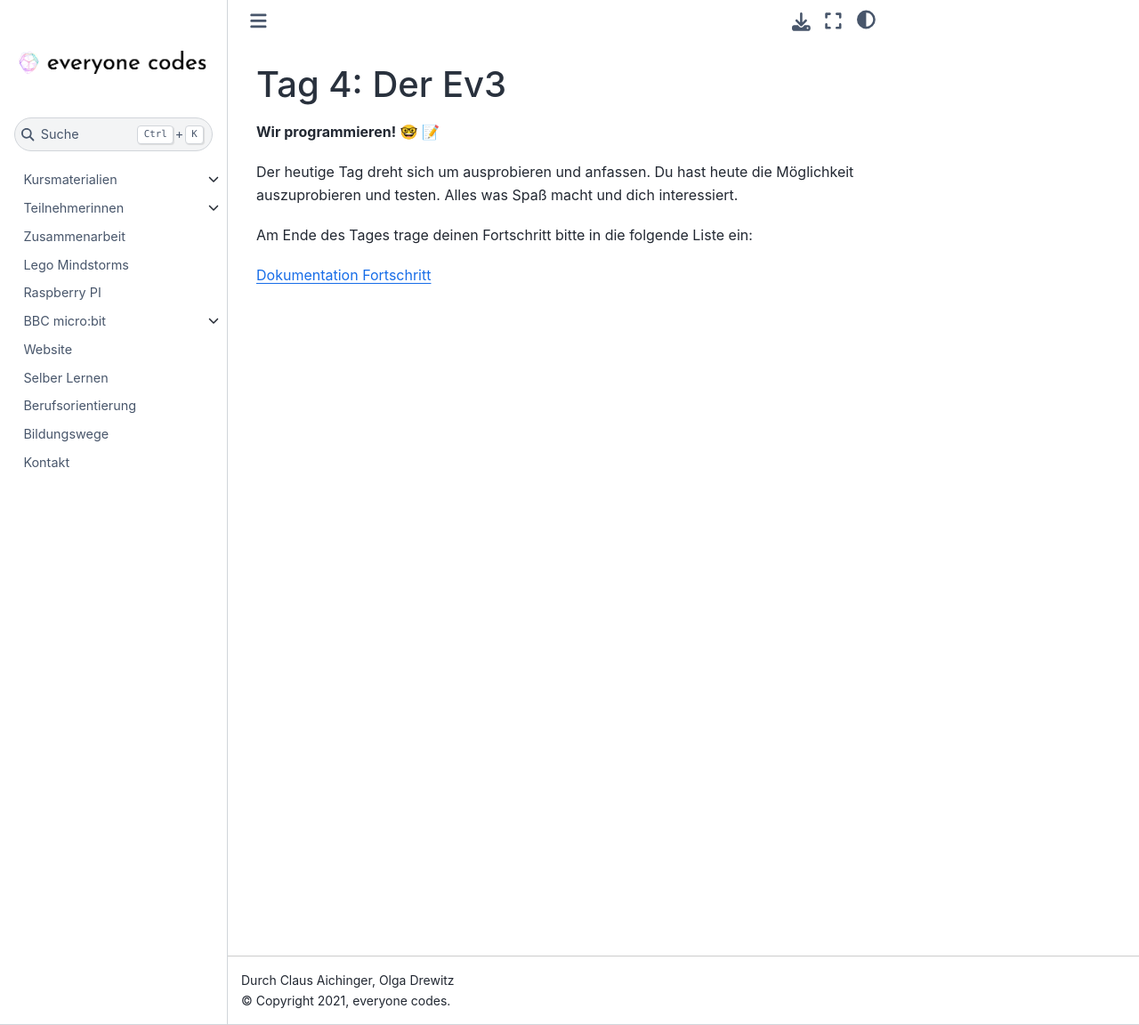
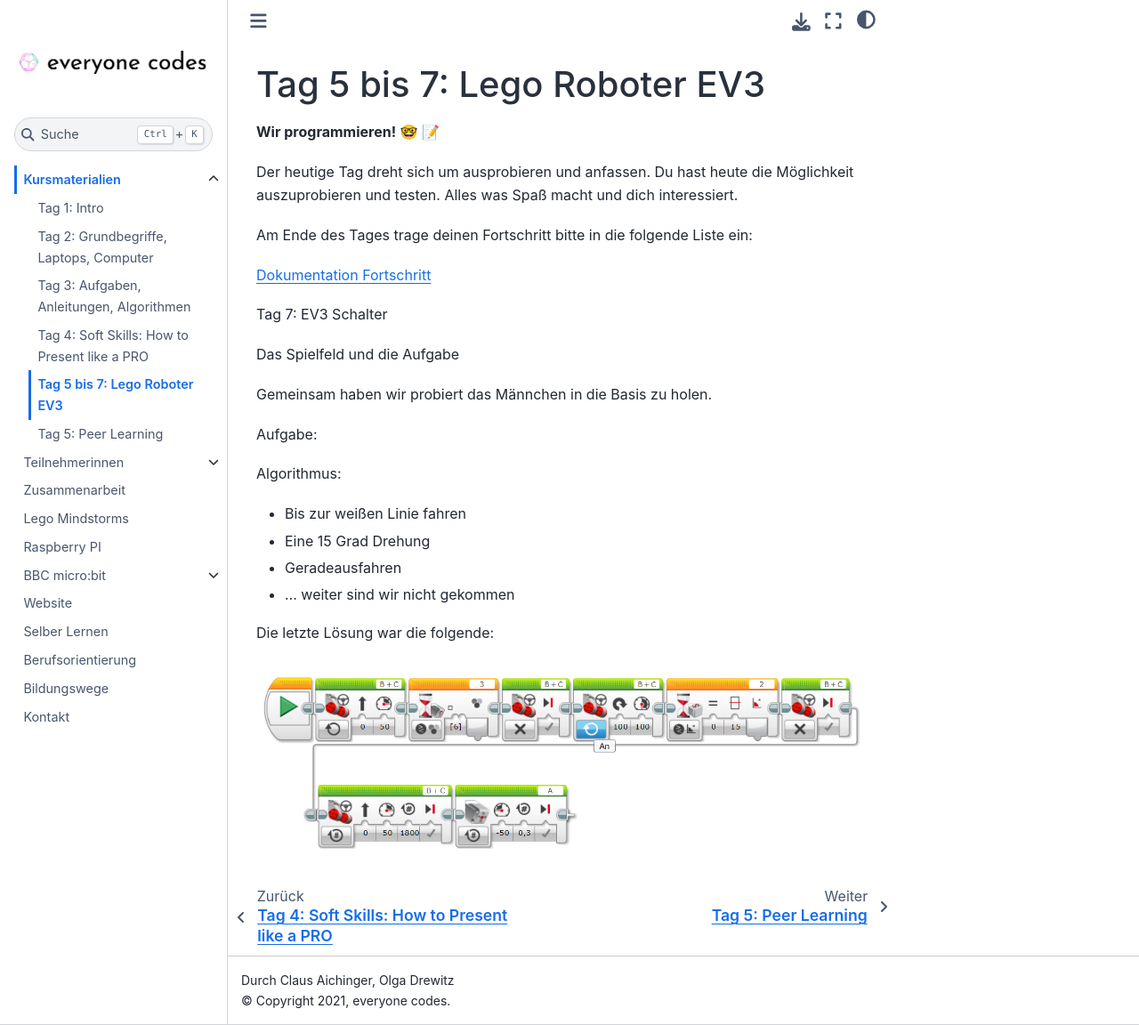
Before and after one commit to ec-mentors/IT-ist-das-was-fuer-mich-i03, a Sphinx documentation site: the page built from source/course/day_05_to_07_lego_robots/index.md, in a window 1280 px wide and 1152 px high. Shown: the whole window at 89% size. Built offline with Sphinx 7.4.7 and the Sphinx Book theme 1.1.4, drawn with Linux system fonts in a browser that asks for light colours.

Commit message:
Add content for second week

````diff
--- a/source/conf.py
+++ b/source/conf.py
@@ -79,7 +79,7 @@
     "sphinx_togglebutton",  # https://sphinx-togglebutton.readthedocs.io/
     "sphinxcontrib.mermaid",  # https://github.com/mgaitan/sphinxcontrib-mermaid
     # TODO: include once exercises are there
-    # "sphinx_exercise",  # https://github.com/executablebooks/sphinx-exercise
+    "sphinx_exercise",  # https://github.com/executablebooks/sphinx-exercise
     "sphinx_tabs.tabs",  # https://github.com/executablebooks/sphinx-tabs
     "sphinx_copybutton",  # https://github.com/executablebooks/sphinx-copybutton
     "sphinxemoji.sphinxemoji",  # https://github.com/sphinx-contrib/emojicodes
--- a/source/course/day_04_ev3_einstieg/index.md
+++ b/source/course/day_05_to_07_lego_robots/index.md
@@ -1,4 +1,4 @@
-# Tag 4: Der Ev3
+# Tag 5 bis 7: Lego Roboter EV3
 
 **Wir programmieren!** 🤓 📝
 
@@ -9,3 +9,23 @@
 
 
 [Dokumentation Fortschritt](https://docs.google.com/spreadsheets/d/1jutpvxVylv6WQlVsX-_hYSgHtxaCSIS9V22MC61zEmc/edit?usp=sharing)
+
+
+Tag 7: EV3 Schalter
+
+Das Spielfeld und die Aufgabe
+
+Gemeinsam haben wir probiert das Männchen in die Basis zu holen.
+
+Aufgabe:
+
+Algorithmus:
+
+- Bis zur weißen Linie fahren
+- Eine 15 Grad Drehung
+- Geradeausfahren
+- ... weiter sind wir nicht gekommen
+
+Die letzte Lösung war die folgende:
+
+![Alt-Text](expedition_gemeinsame_loesung.PNG)
--- a/source/course/index.md
+++ b/source/course/index.md
@@ -12,6 +12,8 @@
 day_02/index
 day_03/index
 day_04_soft_skills_communication_and_presentation/index
+day_05_to_07_lego_robots/index
+day_08_peer_learning/index
 ```
 
 %day_*/index
````
Also changed, not shown: source/course/day_04_soft_skills_communication_and_presentation/index.md (+1 -3 lines), source/course/day_06_ev3_schleifen_wip/index.md (deleted, +0 -1 lines), source/course/day_07_ev3_schalter_wip/index.md (deleted, +0 -18 lines), source/course/day_08_peer_learning/index.md (renamed from source/course/day_05_peer_learning/index.md, +2 -2 lines), source/course/day_05_to_07_lego_robots/expedition_gemeinsame_loesung.PNG (renamed from source/course/day_05_peer_learning/expedition_gemeinsame_loesung.PNG), source/course/day_08_peer_learning/expedition_gemeinsame_loesung.PNG (renamed from source/course/day_07_ev3_schalter_wip/expedition_gemeinsame_loesung.PNG).
